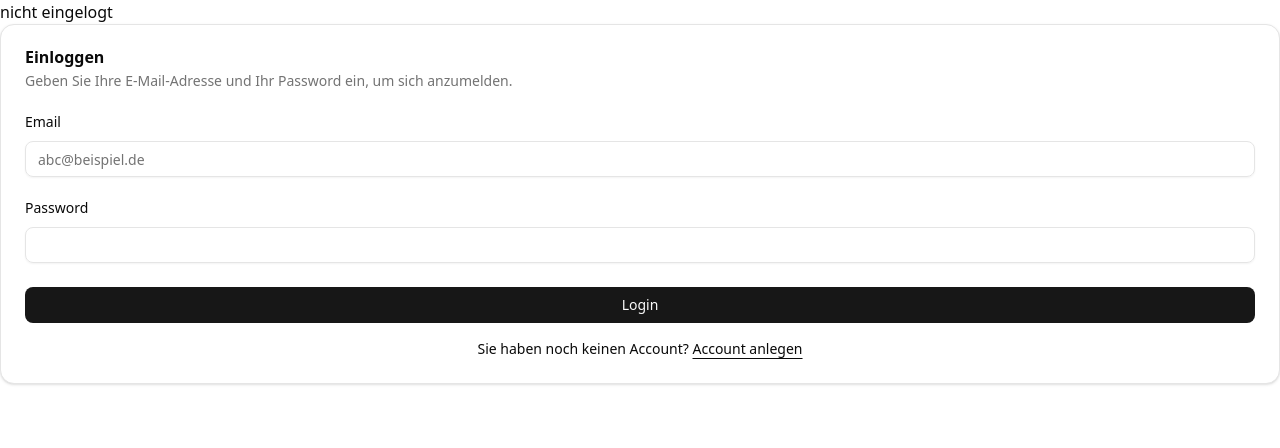
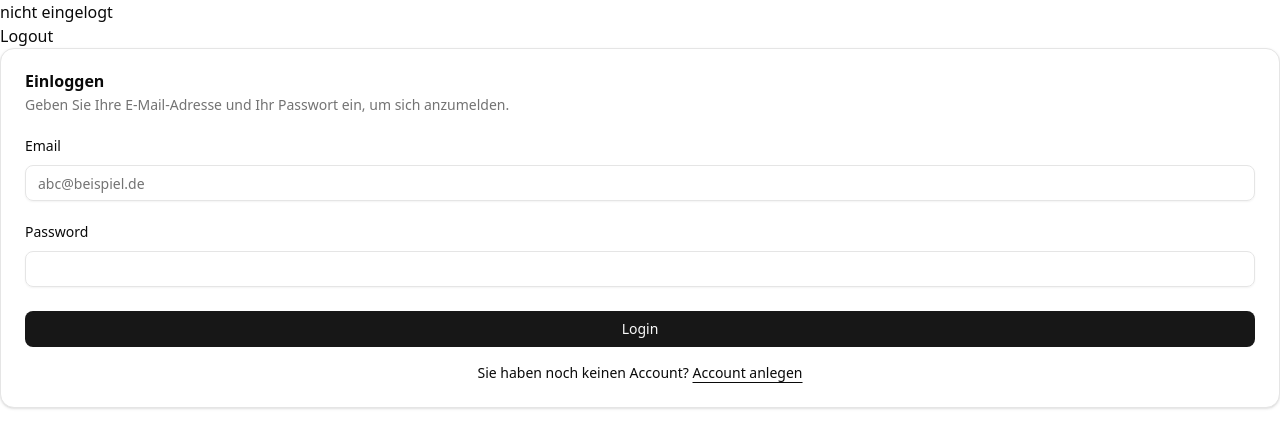
Before and after one commit to chris-gr81/scrumplex, a React (Vite) app: page / in a window 1280 px wide. Shown: the top 448 px of the page. Built offline with nearby package versions, Linux system fonts and the light colour scheme.

Commit message:
Refactor auth and starting with profiles

```diff
--- a/src/App.tsx
+++ b/src/App.tsx
@@ -1,6 +1,7 @@
 import { createBrowserRouter, RouterProvider } from "react-router";
 import Root from "./routes/Root";
 import Home from "./routes/Home";
+import { AuthProvider } from "./contexts/AuthContext";
 
 function App() {
   const router = createBrowserRouter([
@@ -10,7 +11,11 @@ function App() {
       children: [{ index: true, element: <Home /> }],
     },
   ]);
-  return <RouterProvider router={router} />;
+  return (
+    <AuthProvider>
+      <RouterProvider router={router} />
+    </AuthProvider>
+  );
 }
 
 export default App;
--- /dev/null
+++ b/src/components/ProfileCard.tsx
@@ -0,0 +1,5 @@
+export function ProfileCard() {
+  return <div>Profile Card</div>;
+}
+
+export default ProfileCard;
--- a/src/components/login-form.tsx
+++ b/src/components/login-form.tsx
@@ -10,12 +10,13 @@ import {
 import { Input } from "@/components/ui/input";
 import { Label } from "@/components/ui/label";
 import { useState, type FormEvent } from "react";
-import { supabase } from "@/lib/supabaseClient";
+import { useAuth } from "@/contexts/AuthContext";
 
 export function LoginForm({
   className,
   ...props
 }: React.ComponentProps<"div">) {
+  const { signIn, signUp } = useAuth();
   const [isSignUp, setIsSignUp] = useState(false);
   const [password, setPassword] = useState("");
   const [email, setEmail] = useState("");
@@ -24,21 +25,15 @@ export function LoginForm({
     e.preventDefault();
 
     if (isSignUp) {
-      const { error: signUpError } = await supabase.auth.signUp({
-        email,
-        password,
-      });
+      const { error: signUpError } = await signUp(email, password);
       if (signUpError) {
         console.error("Error signing up:", signUpError.message);
         return;
       }
     } else {
-      const { error: singInError } = await supabase.auth.signInWithPassword({
-        email,
-        password,
-      });
-      if (singInError) {
-        console.error("Error signing in:", singInError.message);
+      const { error: signInError } = await signIn(email, password);
+      if (signInError) {
+        console.error("Error signing in:", signInError.message);
         return;
       }
     }
@@ -55,8 +50,8 @@ export function LoginForm({
           <CardTitle>{isSignUp ? "Account anlegen" : "Einloggen"}</CardTitle>
           <CardDescription>
             {isSignUp
-              ? "Melden Sie sich mit einer gülitgen E-Mail-Adresse und einem starken Password an."
-              : "Geben Sie Ihre E-Mail-Adresse und Ihr Password ein, um sich anzumelden."}
+              ? "Melden Sie sich mit einer gültigen E-Mail-Adresse und einem starken Passwort an."
+              : "Geben Sie Ihre E-Mail-Adresse und Ihr Passwort ein, um sich anzumelden."}
           </CardDescription>
         </CardHeader>
         <CardContent>
@@ -92,7 +87,7 @@ export function LoginForm({
                 </Button>
                 {/* TODO <Button variant="outline" className="w-full">
                   Login with GitHub
-                </Button>'*/}
+                </Button> */}
               </div>
             </div>
             <div className="mt-4 text-center text-sm">
--- /dev/null
+++ b/src/contexts/AuthContext.tsx
@@ -0,0 +1,94 @@
+import { supabase } from "@/lib/supabaseClient";
+import {
+  createContext,
+  useContext,
+  useEffect,
+  useState,
+  type ReactNode,
+} from "react";
+
+type AuthContextValue = {
+  session: any;
+  logout: () => Promise<void>;
+  signIn: (email: string, password: string) => Promise<any>;
+  signUp: (email: string, password: string) => Promise<any>;
+  getProfile: (currentId: any) => Promise<any>;
+};
+
+const AuthContext = createContext<AuthContextValue | undefined>(undefined);
+
+export function AuthProvider({ children }: { children: ReactNode }) {
+  const [session, setSession] = useState<any>(null);
+
+  /** Load current Supabase session */
+  const fetchSession = async () => {
+    const currentSession = await supabase.auth.getSession();
+    setSession(currentSession.data.session);
+    console.log("Fetch session: ", currentSession.data.session);
+  };
+
+  useEffect(() => {
+    fetchSession();
+
+    const { data: authListener } = supabase.auth.onAuthStateChange(
+      (_event, session) => {
+        setSession(session);
+        console.log("Auth state changed: ", session);
+      }
+    );
+
+    return () => {
+      authListener?.subscription.unsubscribe();
+    };
+  }, []);
+
+  /** sign out the current user */
+  const logout = async () => {
+    await supabase.auth.signOut();
+    console.log("Logged out: ", session);
+  };
+
+  /** sign up a new user */
+  const signUp = async (email: string, password: string) => {
+    return await supabase.auth.signUp({
+      email,
+      password,
+    });
+  };
+
+  /** sign in a user */
+  const signIn = async (email: string, password: string) => {
+    return await supabase.auth.signInWithPassword({
+      email,
+      password,
+    });
+  };
+
+  /** check profile */
+  const getProfile = async (currentId: any) => {
+    const { data, error } = await supabase
+      .from("profiles")
+      .select("*")
+      .eq("id", currentId)
+      .maybeSingle();
+    if (error) {
+      console.error("Error fetching profile:", error.message);
+      return null;
+    }
+    return data;
+  };
+
+  return (
+    <AuthContext.Provider
+      value={{ session, logout, signIn, signUp, getProfile }}
+    >
+      {children}
+    </AuthContext.Provider>
+  );
+}
+
+export function useAuth() {
+  const ctx = useContext(AuthContext);
+  if (!ctx) throw new Error("useAuth must be used within an AuthProvider");
+  return ctx;
+}
--- /dev/null
+++ b/src/hooks/useProfile.ts
@@ -0,0 +1,22 @@
+import { useAuth } from "@/contexts/AuthContext";
+import { useEffect, useState } from "react";
+
+export function useProfile() {
+  const { session, getProfile } = useAuth();
+  const [profile, setProfile] = useState<any>(null);
+
+  useEffect(() => {
+    if (!session?.user?.id) {
+      setProfile(null);
+      return;
+    }
+
+    (async () => {
+      const profile = await getProfile(session?.user?.id);
+
+      setProfile(profile);
+    })();
+  }, [session?.user?.id]);
+
+  return profile;
+}
--- a/src/routes/Root.tsx
+++ b/src/routes/Root.tsx
@@ -1,23 +1,22 @@
 import { LoginForm } from "@/components/login-form";
-import { supabase } from "@/lib/supabaseClient";
-import { useEffect, useState, type FormEvent } from "react";
+import ProfileCard from "@/components/ProfileCard";
+import { useAuth } from "@/contexts/AuthContext";
+import { useProfile } from "@/hooks/useProfile";
 
 function Root() {
-  const [session, setSession] = useState<any>(null);
+  const { session, logout } = useAuth();
+  const profile = useProfile();
 
-  const fetchSession = async () => {
-    const { data } = await supabase.auth.getSession();
-    setSession(data.session);
-    console.log(session);
+  const renderContent = () => {
+    if (!session) return <LoginForm />;
+    if (!profile) return <ProfileCard />;
+    return <h2>Hallo {profile}</h2>;
   };
-  useEffect(() => {
-    fetchSession();
-  }, []);
-
   return (
     <div>
       <h2>{session ? "Eingelogt" : "nicht eingelogt"}</h2>
-      <LoginForm />
+      <button onClick={logout}>Logout</button>
+      {renderContent()}
     </div>
   );
 }
```
